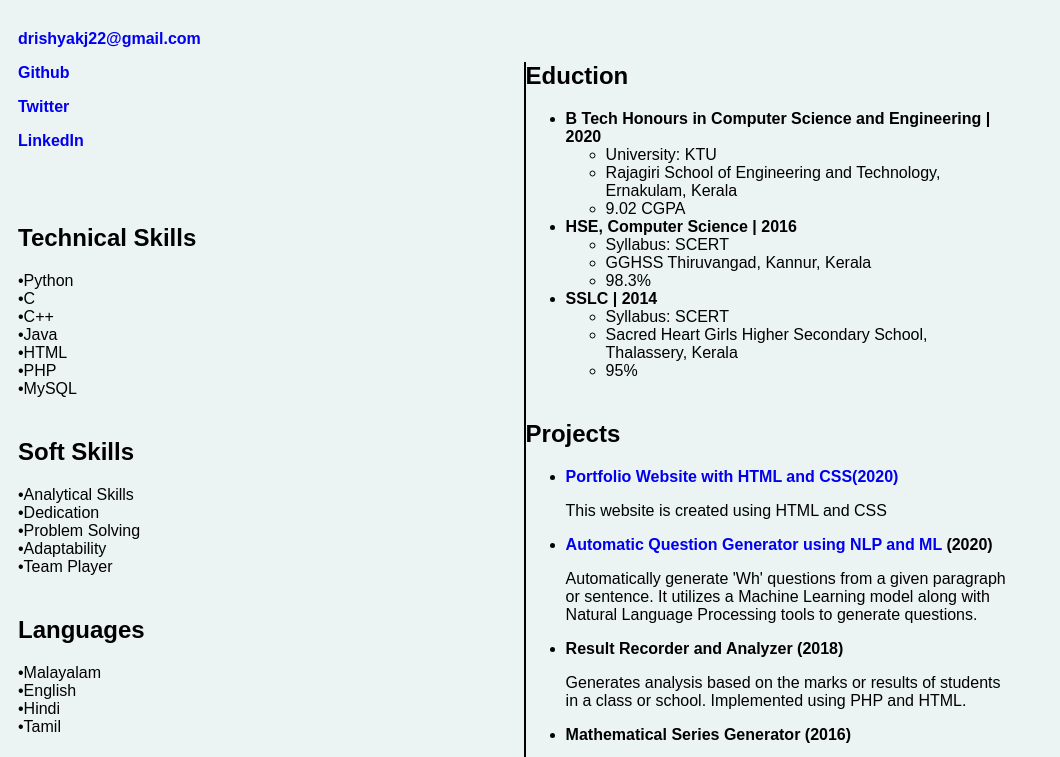
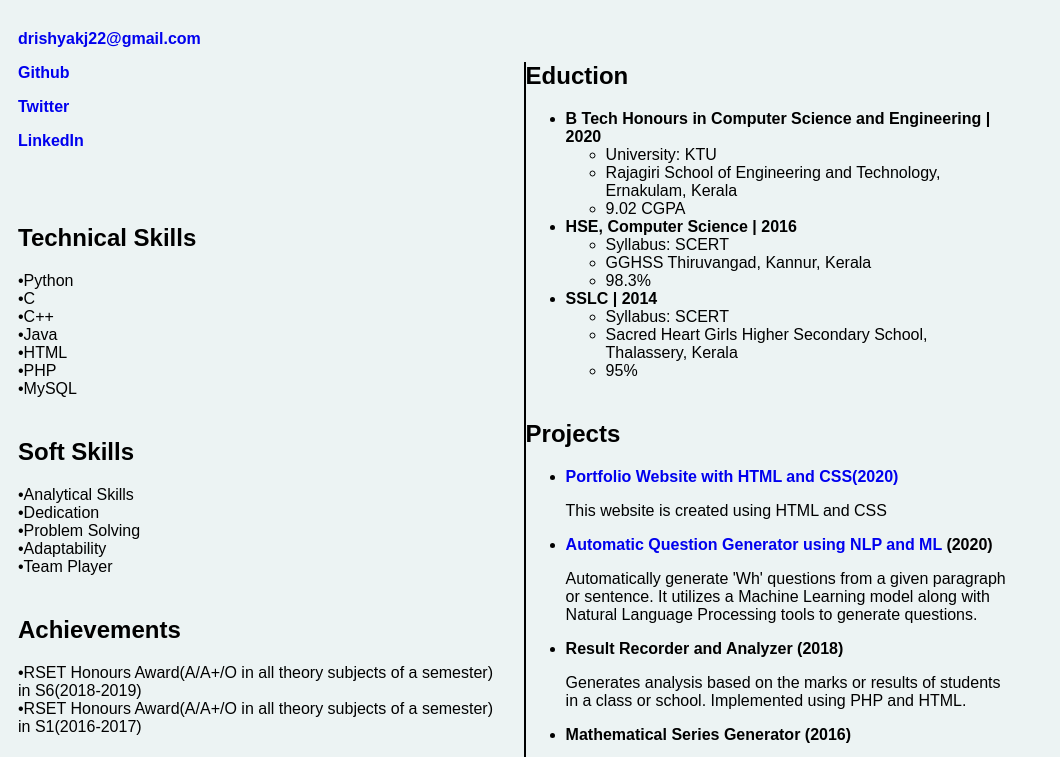
Before and after one commit to drishyakj/drishyakj.github.io, a plain HTML site: page resume.html in a window 1280 px wide. Shown: the part 181-938 px from the top of the page, without its empty margins (0-1060 px from the left). Drawn offline with Linux system fonts and the light colour scheme.

Commit message:
Update resume.html

```diff
--- a/resume.html
+++ b/resume.html
@@ -49,6 +49,11 @@
 			<span>&#8226;</span>Adaptability<br>
 			<span>&#8226;</span>Team Player<br>
 			</p>
+	  <h2 style="text-align:Left">Achievements</h2>
+		<p style="text-align:Left">
+			<span>&#8226;</span>RSET Honours Award(A/A+/O in all theory subjects of a semester) in S6(2018-2019)<br>
+			<span>&#8226;</span>RSET Honours Award(A/A+/O in all theory subjects of a semester) in S1(2016-2017)<br>
+		</p>
 		<h2 style="text-align:Left">Languages</h2>
 		<p style="text-align:Left">
 			<span>&#8226;</span>Malayalam<br>
```
